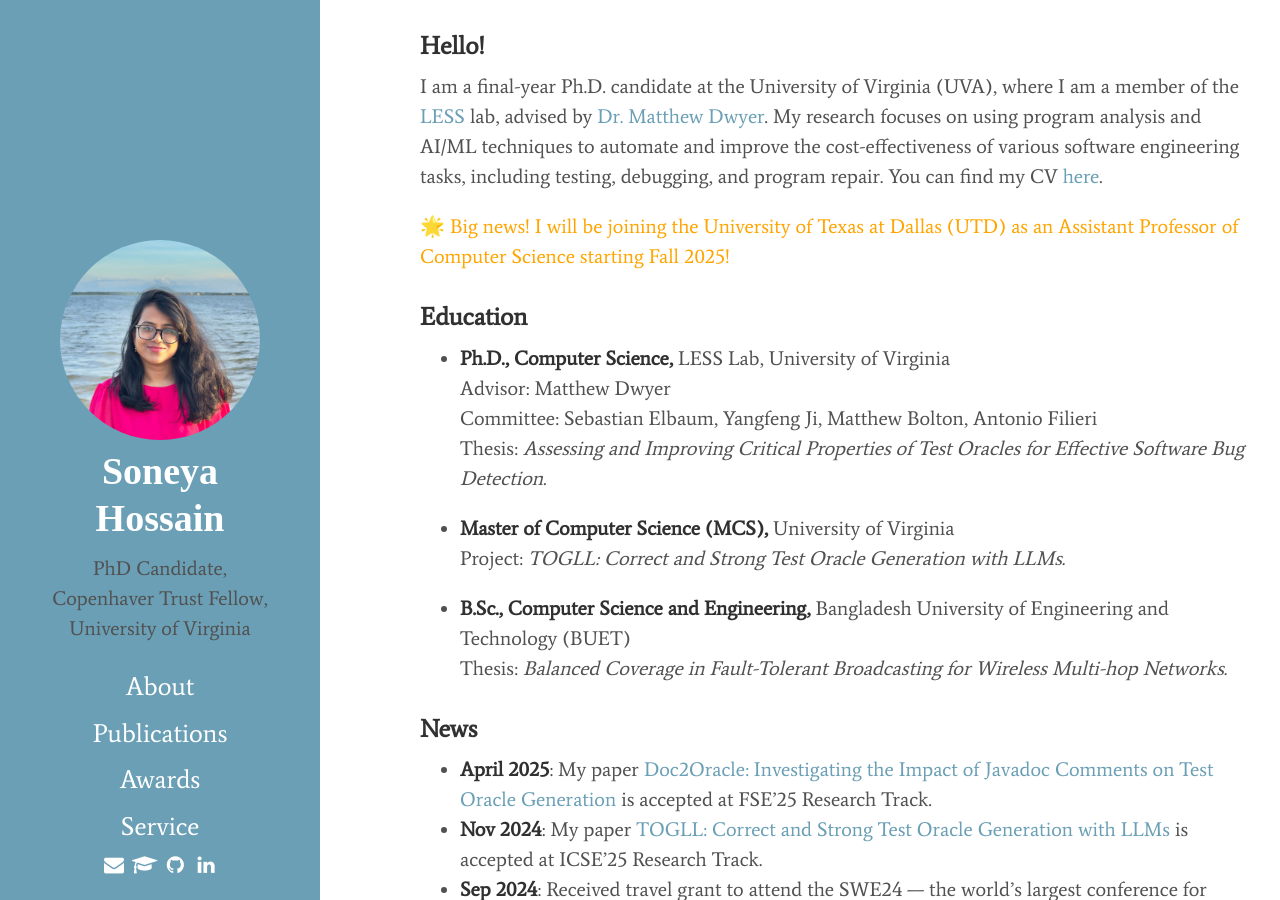
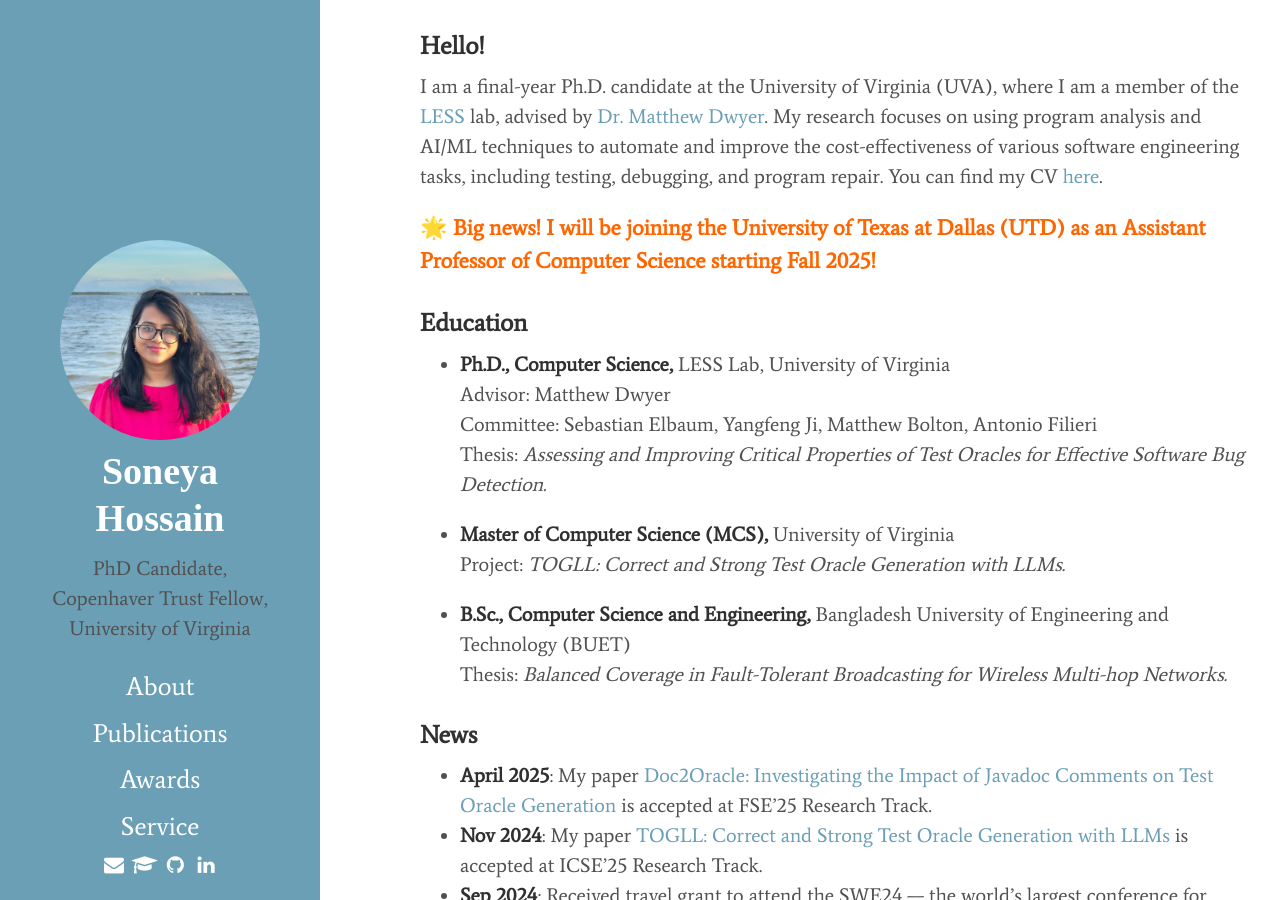
Before and after one commit to soneyahossain/soneyahossain.github.io, a Jekyll site: the page built from index.md, in a window 1280 px wide and 900 px high. Built offline with Jekyll 4.4.1, drawn with Linux system fonts in a browser that asks for light colours; cached includes are drawn as plain includes.

Commit message:
Update index.md

```diff
--- a/index.md
+++ b/index.md
@@ -7,9 +7,9 @@
 
 I am a final-year Ph.D. candidate at the University of Virginia (UVA), where I am a member of the [LESS](https://less-lab-uva.github.io/) lab, advised by [Dr. Matthew Dwyer](https://matthewbdwyer.github.io/). My research focuses on using program analysis and AI/ML techniques to automate and improve the cost-effectiveness of various software engineering tasks, including testing, debugging, and program repair. You can find my CV [here]({{'/'|relative_url}}assets/CV/CV.pdf).
 
-<span style="color:orange">
+<p style="color:#ff6600; font-weight:bold; font-size:1.1em;">
 🌟 Big news! I will be joining the University of Texas at Dallas (UTD) as an Assistant Professor of Computer Science starting Fall 2025!
-</span>
+</p>
 
 
 
```
